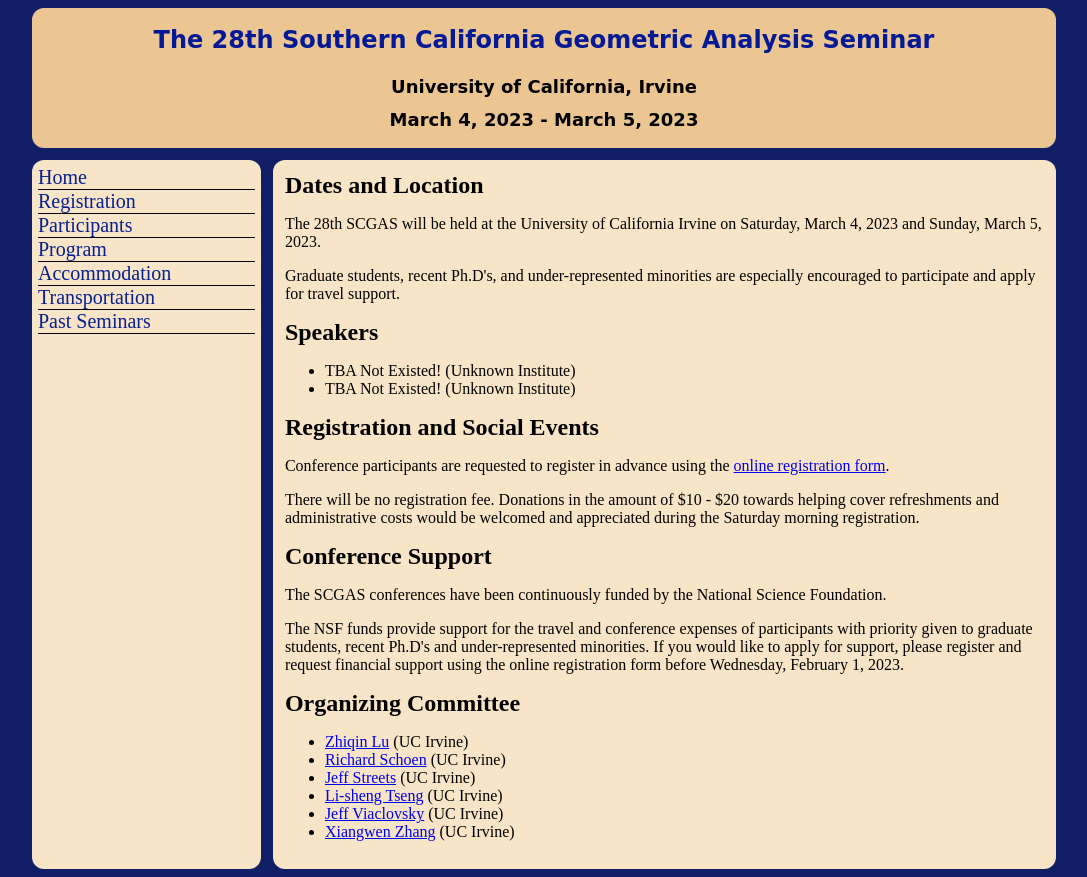
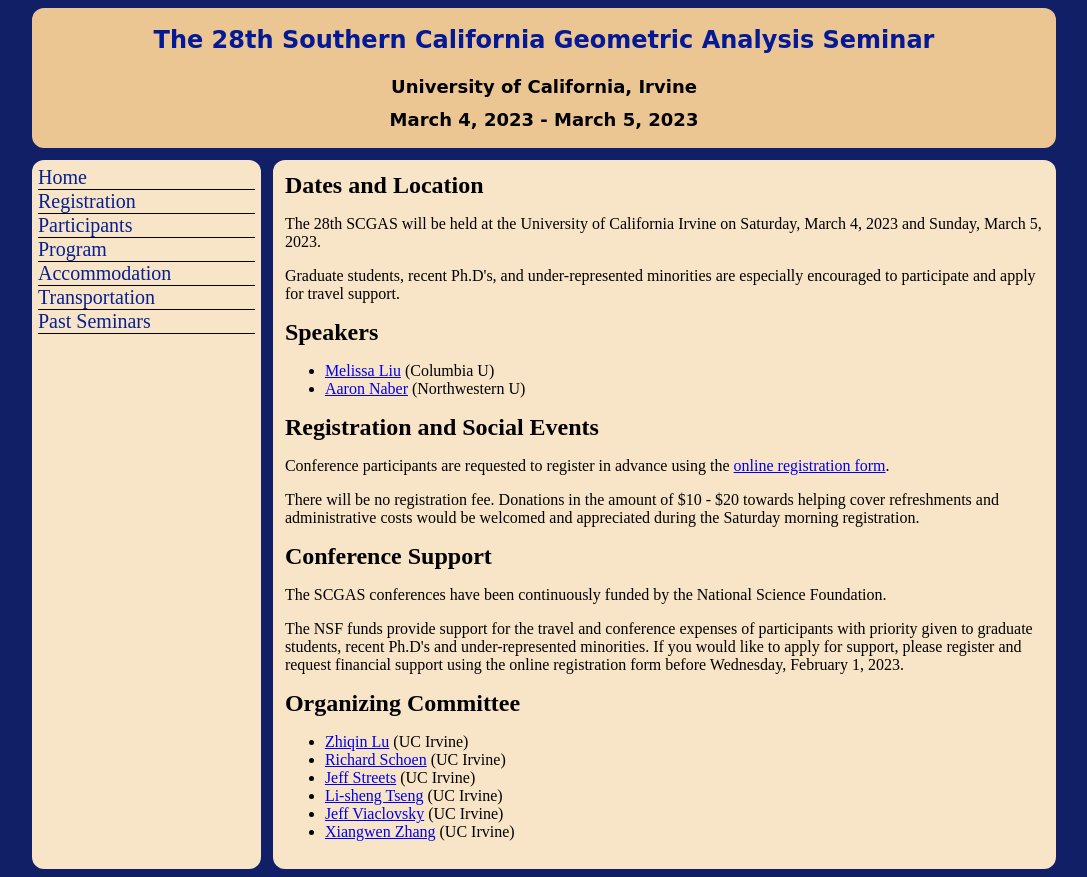
Before and after one commit to Geometry-Discovery-Project-UCI/scgas.math.uci.edu, a Vue app: page / in a window 1280 px wide. Shown: the whole page, without its empty margins (96-1183 px from the left). Built offline with nearby package versions, Linux system fonts and the light colour scheme.

Commit message:
added speakers.

```diff
--- a/src/config.json
+++ b/src/config.json
@@ -5,8 +5,8 @@
         "to": "2023-03-05 00:00"
     },
     "speakers": [
-        "TBA",
-        "TBA"
+        "Melissa Liu",
+        "Aaron Naber"
     ],
     "registrationUrl": "http://www.math.uci.edu/node/23179",
     "registrationEndsAt": "2023-02-01 00:00",
--- a/src/participants.ts
+++ b/src/participants.ts
@@ -41,3 +41,15 @@
   link: "mailto:xiangwen@uci.edu",
   institute: Institute.UC_IRVINE,
 };
+
+export const MELISSA_LIU: Participant = {
+  name: "Melissa Liu",
+  link: "mailto:ccliu@math.columbia.edu",
+  institute: Institute.COLUMBIA,
+};
+
+export const AARON_NABER: Participant = {
+  name: "Aaron Naber",
+  link: "mailto:anaber@math.northwestern.edu",
+  institute: Institute.NORTHWESTERN,
+};
--- a/src/types/index.ts
+++ b/src/types/index.ts
@@ -1,11 +1,13 @@
 export enum Institute {
   UNKNOWN = "Unknown Institute",
+  CIMAT_MAXICO = "CIMAT, Mexico",
+  COLUMBIA = "Columbia U",
   IAS_PRINCETON = "IAS, Princeton",
+  HARVARD = "Harvard U",
+  NORTHWESTERN = "Northwestern U",
+  RUTGERS = "Rutgers U",
+  STANFORD = "Stanford U",
   UC_BERKELEY = "UC Berkeley",
-  STANFORD = "Stanford",
-  CIMAT_MAXICO = "CIMAT, Mexico",
-  RUTGERS = "Rutgers",
-  HARVARD = "Harvard",
   UC_IRVINE = "UC Irvine",
   UC_SAN_DIEGO = "UC San Diego",
 }
```
